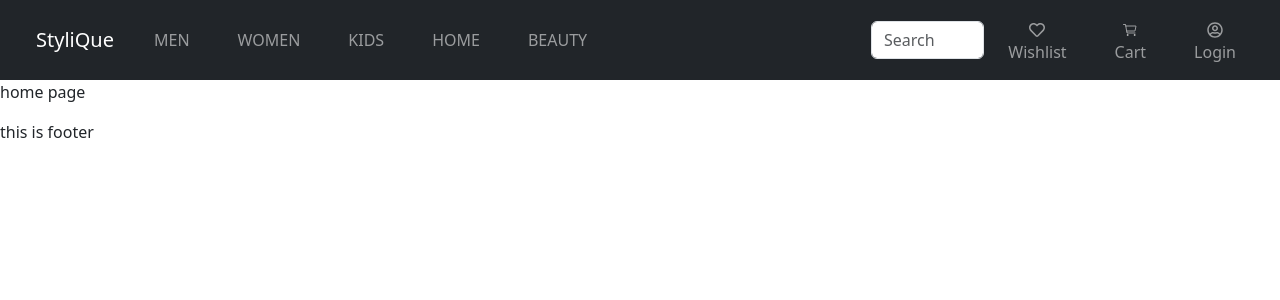
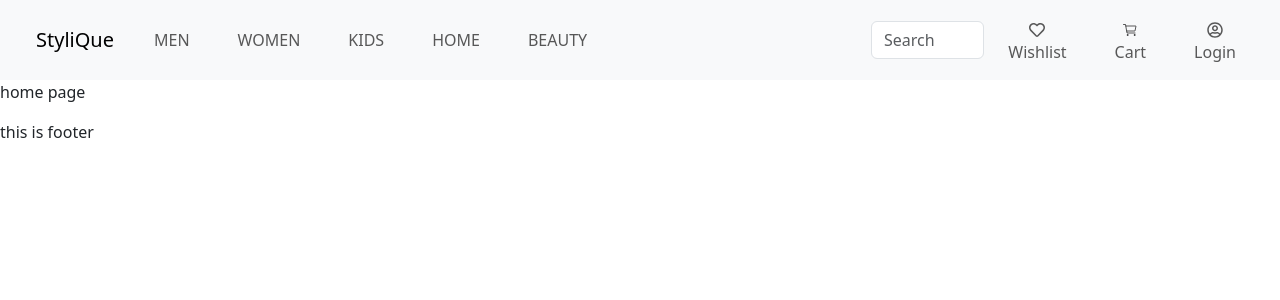
Before and after one commit to monika-chandiwal/e-commerce-frontend, a React (Vite) app: page / in a window 1280 px wide. Shown: the top 300 px of the page. Built offline with nearby package versions, Linux system fonts and the light colour scheme.

Commit message:
add mode switching (light-dark)

```diff
--- a/package.json
+++ b/package.json
@@ -31,6 +31,7 @@
     "eslint-plugin-react-hooks": "^5.2.0",
     "eslint-plugin-react-refresh": "^0.4.19",
     "globals": "^16.0.0",
+    "npm-force-resolutions": "^0.0.10",
     "vite": "^6.3.1"
   }
 }
--- a/src/Common/Header.jsx
+++ b/src/Common/Header.jsx
@@ -1,10 +1,7 @@
+// Header.js
 import React from "react";
 import NavbarComponent from "./Navbar";
 
 export default function Header() {
-  return (
-    <div>
-      <NavbarComponent />
-    </div>
-  );
+  return <NavbarComponent />;
 }
--- a/src/Common/Navbar.css
+++ b/src/Common/Navbar.css
@@ -25,3 +25,13 @@ Nav :link {
   border-radius: 50px;
   width: 50px;
 }
+
+body.light {
+  background-color: white;
+  color: black;
+}
+
+body.dark {
+  background-color: #121212;
+  color: white;
+}
--- a/src/Common/Navbar.jsx
+++ b/src/Common/Navbar.jsx
@@ -1,16 +1,19 @@
 import "bootstrap/dist/css/bootstrap.min.css";
-import React, { useState, useRef, useEffect } from "react";
-import { Navbar, Nav, Container, Form, Image, Card } from "react-bootstrap";
+import React, { useState, useRef, useEffect, useContext } from "react";
+import { Navbar, Nav, Container, Form, Card, Button } from "react-bootstrap";
 import { IoCartOutline } from "react-icons/io5";
 import { FaRegHeart, FaRegUserCircle } from "react-icons/fa";
 import "./Navbar.css";
 import { useNavigate } from "react-router-dom";
 import { FiUserPlus } from "react-icons/fi";
 import { OverlayTrigger, Tooltip } from "react-bootstrap";
+import ThemeContext from "./ThemeContext";
 
 export default function NavbarComponent() {
   const [query, setQuery] = useState("");
   const [showCard, setShowCard] = useState(false);
+  const { theme, toggleTheme } = useContext(ThemeContext);
+  console.log("Navbar theme:", theme);
   const cardRef = useRef(null);
   const navigate = useNavigate();
 
@@ -55,25 +58,25 @@ export default function NavbarComponent() {
 
   return (
     <Navbar
-      bg="dark"
-      variant="dark"
       expand="lg"
+      bg={theme}
+      variant={theme}
       style={{
         minWidth: "100%",
       }}
     >
-      <Container fluid className="mx-2">
+      {" "}
+      <Container fluid className="mx-2 ">
         <Navbar.Brand href="/">StyliQue</Navbar.Brand>
         <Navbar.Toggle aria-controls="basic-navbar-nav" />
         <Navbar.Collapse id="basic-navbar-nav">
-          <Nav className="ms-auto align-items-center w-100">
+          <Nav className="ms-auto align-items-center  w-100">
             <Nav.Link href="/">MEN</Nav.Link>
             <Nav.Link href="/women">WOMEN</Nav.Link>
             <Nav.Link href="/kids">KIDS</Nav.Link>
             <Nav.Link href="/home">HOME</Nav.Link>
             <Nav.Link href="/cart">BEAUTY</Nav.Link>
           </Nav>
-
           <Nav className="align-items-center position-relative">
             <Form className="d-flex w-70" onSubmit={handleSearch}>
               <Form.Control
@@ -109,10 +112,10 @@ export default function NavbarComponent() {
                 {showCard && (
                   <Card
                     ref={cardRef}
-                    className="position-absolute mt-2"
+                    className="position-absolute mt-2 "
                     style={{
                       right: 0,
-
+                      minWidth: "15rem",
                       display: "flex",
                       flexDirection: "column",
                       textAlign: "center",
@@ -153,6 +156,18 @@ export default function NavbarComponent() {
                           {email}
                         </div>
                       </div>
+                      <Form>
+                        <Form.Check
+                          className="d-flexjustify-content-center position-relative mt-2 "
+                          style={{ bottom: 0 }}
+                          onClick={toggleTheme}
+                          type="switch"
+                          id="custom-switch"
+                          label={`Switch to ${
+                            theme === "light" ? "Dark" : "Light"
+                          } Mode`}
+                        />
+                      </Form>
                     </Card.Body>
                     <Card.Footer>
                       <button
--- /dev/null
+++ b/src/Common/ThemeContext.jsx
@@ -0,0 +1,3 @@
+import { createContext } from "react";
+const ThemeContext = createContext();
+export default ThemeContext;
--- /dev/null
+++ b/src/Common/ThemeProvider.jsx
@@ -0,0 +1,24 @@
+import React, { useState } from "react";
+import ThemeContext from "./ThemeContext";
+console.log("React in ThemeProvider", React);
+const ThemeProvider = ({ children }) => {
+  const [theme, setTheme] = useState(() => {
+    return localStorage.getItem("theme") || "light";
+  });
+
+  const toggleTheme = () => {
+    setTheme((prevTheme) => {
+      const next = prevTheme === "light" ? "dark" : "light";
+      localStorage.setItem("theme", next);
+      return next;
+    });
+  };
+
+  return (
+    <ThemeContext.Provider value={{ theme, toggleTheme }}>
+      {children}
+    </ThemeContext.Provider>
+  );
+};
+
+export default ThemeProvider;
--- a/src/Pages/Login.jsx
+++ b/src/Pages/Login.jsx
@@ -1,4 +1,4 @@
-import React, { useState, useEffect } from "react";
+import React, { useState, useEffect, useContext } from "react";
 import Button from "react-bootstrap/Button";
 import Col from "react-bootstrap/Col";
 import Form from "react-bootstrap/Form";
@@ -17,6 +17,8 @@ export default function Login() {
   const [email, setEmail] = useState("");
   const [password, setPassword] = useState("");
   const [error, setError] = useState("");
+  const { theme, toggleTheme } = useContext(ThemeContext);
+  console.log("Navbar theme:", theme);
 
   const navigate = useNavigate();
 
@@ -34,6 +36,7 @@ export default function Login() {
         body: JSON.stringify({
           email: email,
           password: password,
+          profilePic: profilePic,
         }),
       });
 
@@ -46,6 +49,7 @@ export default function Login() {
       localStorage.setItem("isLoggedIn", "true");
       localStorage.setItem("username", user.username);
       localStorage.setItem("useremail", user.email);
+      localStorage.setItem("profilePic", data.picture);
       navigate("/home");
     } catch (error) {
       console.error("Error during login:", error);
@@ -73,7 +77,7 @@ export default function Login() {
         localStorage.setItem("username", data.name);
         localStorage.setItem("useremail", data.email);
         localStorage.setItem("profilePic", data.picture);
-        console.log("Google user:", data);
+        //console.log("Google user:", data);
 
         navigate("/home");
       })
@@ -87,6 +91,8 @@ export default function Login() {
     <>
       <NavbarComponent />
       <Container
+        bg={theme}
+        variant={theme}
         fluid
         className="d-flex justify-content-center align-items-center signup bg-dark text-white"
         style={{ minHeight: "100vh" }}
--- a/src/Pages/signup.jsx
+++ b/src/Pages/signup.jsx
@@ -5,7 +5,7 @@ import Form from "react-bootstrap/Form";
 import Row from "react-bootstrap/Row";
 import { Container, Nav } from "react-bootstrap";
 import InputGroup from "react-bootstrap/InputGroup";
-import { useState } from "react";
+import { useState, useContext } from "react";
 import { FaEyeSlash, FaEye } from "react-icons/fa";
 import "./pages.css";
 import { toast, ToastContainer } from "react-toastify";
@@ -17,6 +17,8 @@ export default function Signup() {
   const [email, setEmail] = React.useState("");
   const [username, setUsername] = React.useState("");
   const [password, setPassword] = React.useState("");
+  const { theme, toggleTheme } = useContext(ThemeContext);
+  console.log("Navbar theme:", theme);
   const saveUser = (e) => {
     e.preventDefault();
     const user = { email, username, password };
@@ -38,6 +40,8 @@ export default function Signup() {
 
   return (
     <Container
+      bg={theme}
+      variant={theme}
       fluid
       className="d-flex justify-content-center align-items-center signup bg-dark text-white"
       style={{ minHeight: "100vh" }}
--- a/src/main.jsx
+++ b/src/main.jsx
@@ -1,4 +1,3 @@
-import { StrictMode } from "react";
 import { createRoot } from "react-dom/client";
 import "./index.css";
 import { BrowserRouter, Route, Routes } from "react-router-dom";
@@ -7,18 +6,20 @@ import Products from "./Components/Products";
 import Login from "./Pages/Login";
 import Signup from "./Pages/signup";
 import { ToastContainer } from "react-toastify";
+import ThemeProvider from "./Common/ThemeProvider.jsx";
 
 createRoot(document.getElementById("root")).render(
+  <ThemeProvider>
     <BrowserRouter>
       <Routes>
         <Route path="/" element={<Home />} />
         <Route path="/home" element={<Home />} />
         <Route path="/products" element={<Products />} />
         <Route path="/login" element={<Login />} />
-
         <Route path="/signup" element={<Signup />} />
         <Route path="*" element={<div>Page not found</div>} />
       </Routes>
       <ToastContainer />
     </BrowserRouter>
+  </ThemeProvider>
 );
```
Also changed, not shown: 1 other file (tests, documents, lock files or other folders). Lines whose indentation alone changed are shown as unchanged.
